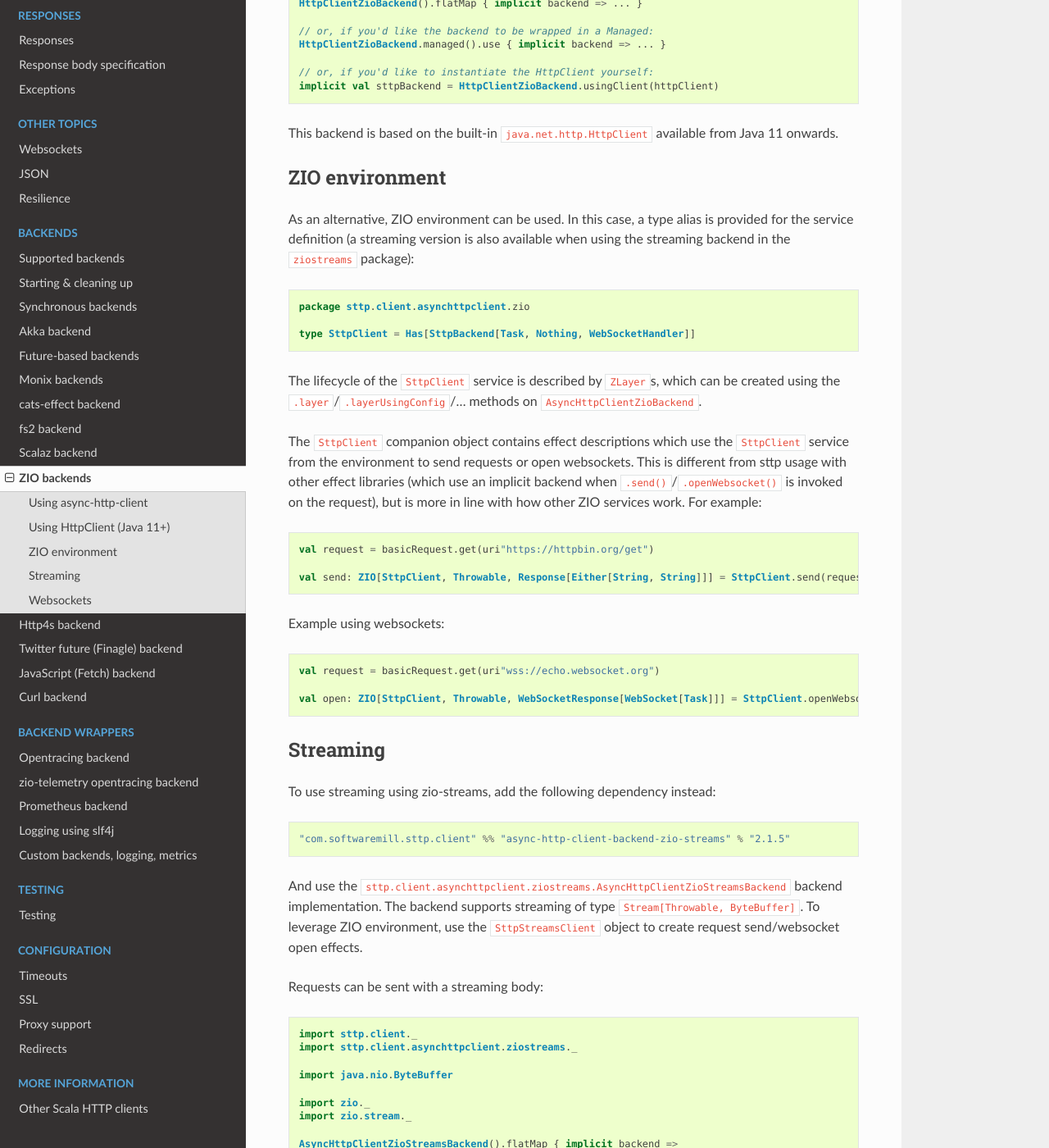
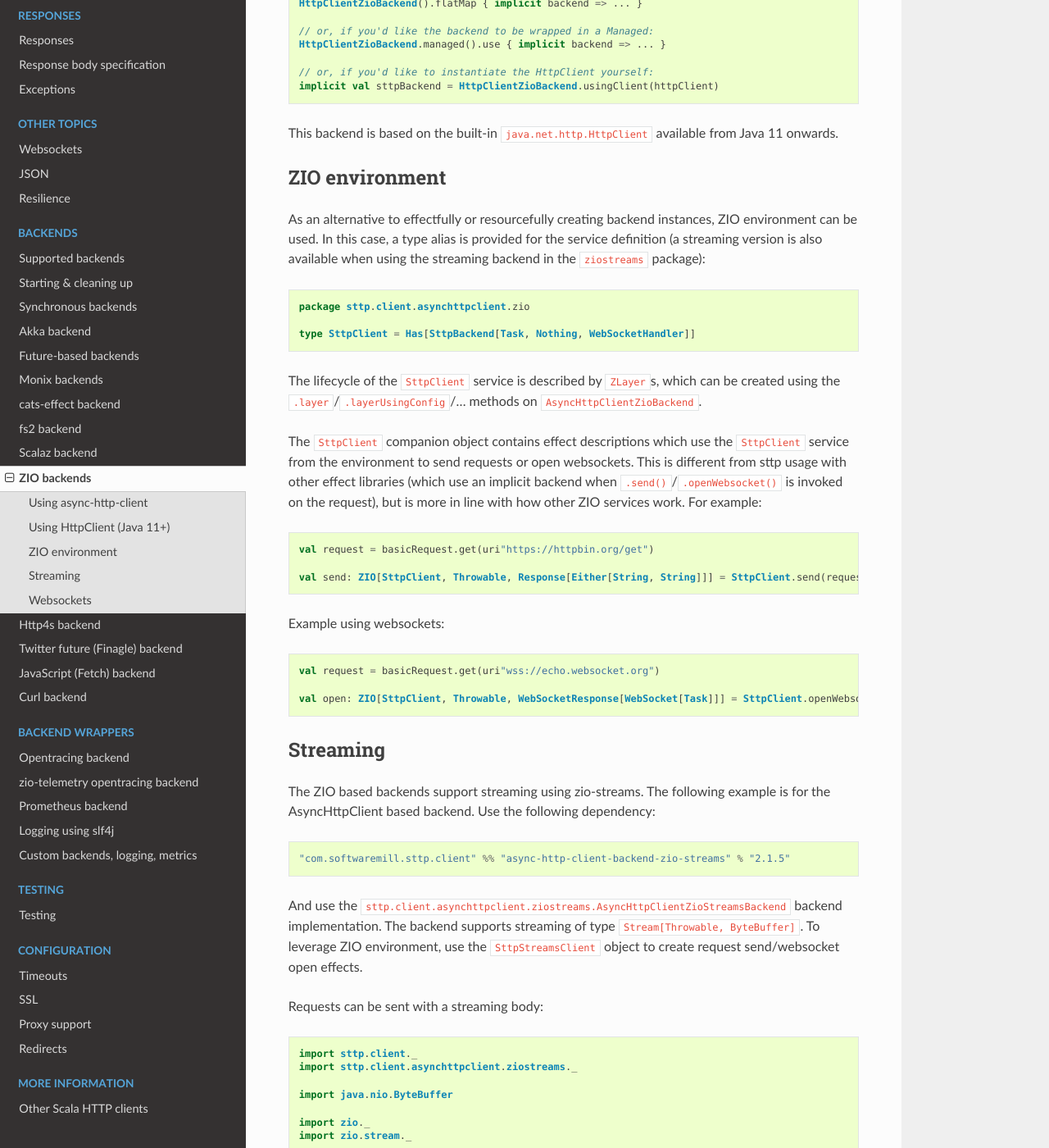
Before and after one commit to softwaremill/sttp, a Sphinx documentation site: the page built from docs/backends/zio.md, in a window 1280 px wide and 1400 px high, scrolled down 1290 px. Shown: the whole window at 82% size. Built offline with Sphinx 7.4.7 and the Read the Docs theme 2.0.0, drawn with Linux system fonts in a browser that asks for light colours.

Commit message:
Review comments: wrong types, version value, test for streaming, docs.

````diff
--- a/docs/backends/zio.md
+++ b/docs/backends/zio.md
@@ -63,7 +63,7 @@ This backend is based on the built-in `java.net.http.HttpClient` available from
 
 ## ZIO environment
 
-As an alternative, ZIO environment can be used. In this case, a type alias is provided for the service definition (a streaming version is also available when using the streaming backend in the `ziostreams` package):
+As an alternative to effectfully or resourcefully creating backend instances, ZIO environment can be used. In this case, a type alias is provided for the service definition (a streaming version is also available when using the streaming backend in the `ziostreams` package):
 
 ```scala
 package sttp.client.asynchttpclient.zio
@@ -91,7 +91,8 @@ val open: ZIO[SttpClient, Throwable, WebSocketResponse[WebSocket[Task]]] = SttpC
 
 ## Streaming
 
-To use streaming using zio-streams, add the following dependency instead:
+The ZIO based backends support streaming using zio-streams.
+The following example is for the AsyncHttpClient based backend. Use the following dependency:
 
 ```scala
 "com.softwaremill.sttp.client" %% "async-http-client-backend-zio-streams" % "2.1.5"
````
Also changed, not shown: 4 other files.
